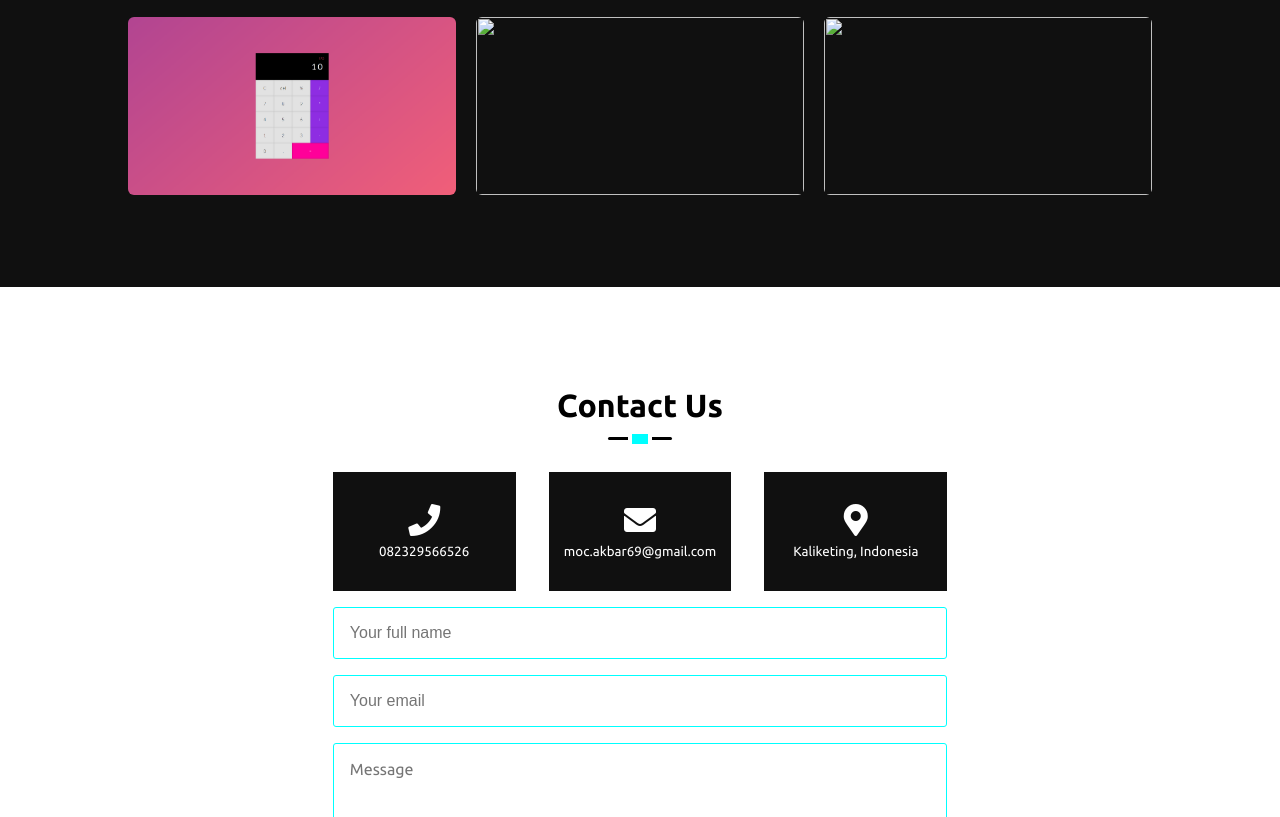
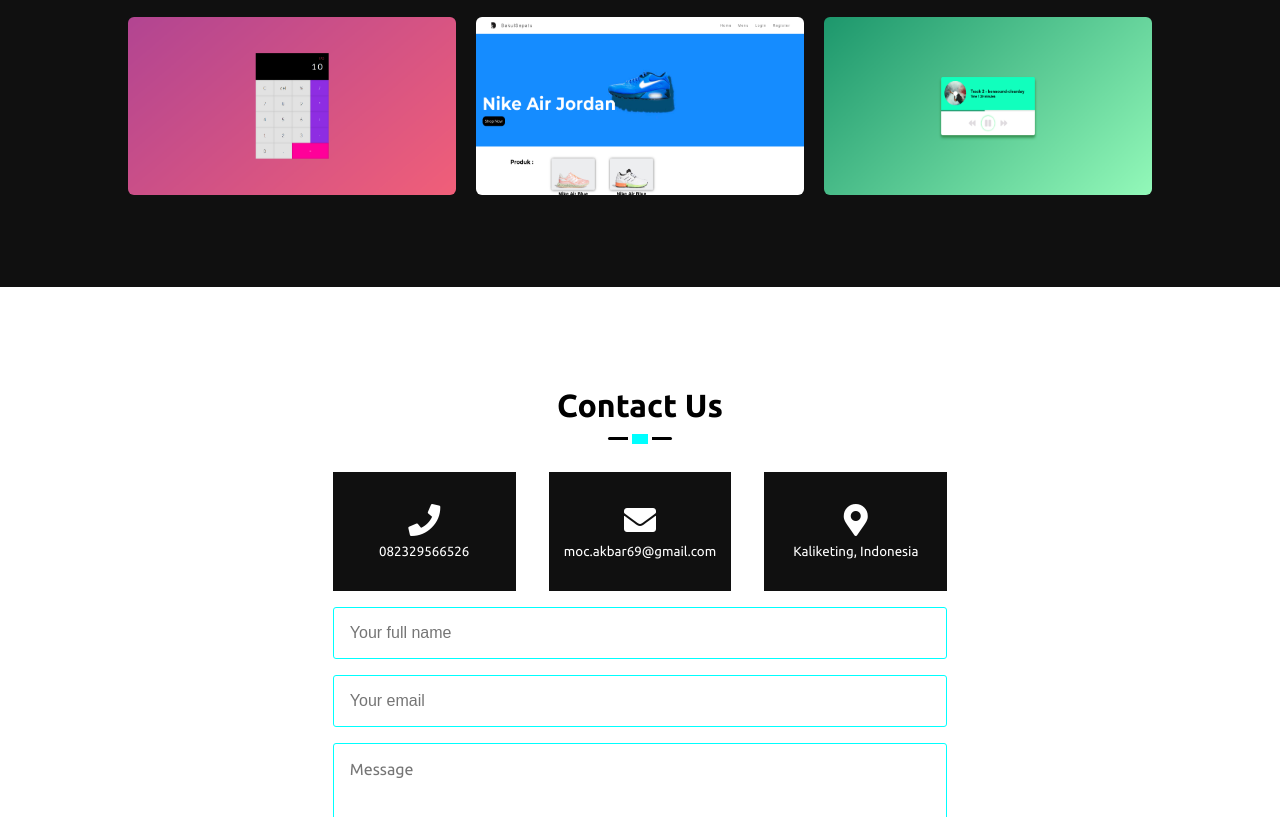
Before and after one commit to mocakbarmaulana/portfolio, a plain HTML site: page index.html in a window 1280 px wide. Shown: the part 2811-3628 px from the top of the page. Drawn offline with nearby package versions, Linux system fonts and the light colour scheme.

Commit message:
ketiga komit

```diff
--- a/index.html
+++ b/index.html
@@ -232,15 +232,15 @@
             <div class="cat">Js, Html, CSS</div>
           </div>
         </a>
-        <a href="img/project/project5.PNG" title="Bakul Sepatu" link="#" class="project">
-          <img src="img/project/project5.PNG" />
+        <a href="img/project/5.png" title="Bakul Sepatu" link="#" class="project">
+          <img src="img/project/5.png" />
           <div class="info">
             <h3>Bakul Sepatu</h3>
             <div class="cat">Laravel, PHP</div>
           </div>
         </a>
-        <a href="img/project/project6.PNG" title="Mini Player Music App" link="https://miniplayermusicapp.netlify.app/" class="project">
-          <img src="img/project/project6.PNG" />
+        <a href="img/project/6.png" title="Mini Player Music App" link="https://miniplayermusicapp.netlify.app/" class="project">
+          <img src="img/project/6.png" />
           <div class="info">
             <h3>Mini Player Music App</h3>
             <div class="cat">HTMl, Js, Css</div>
```
